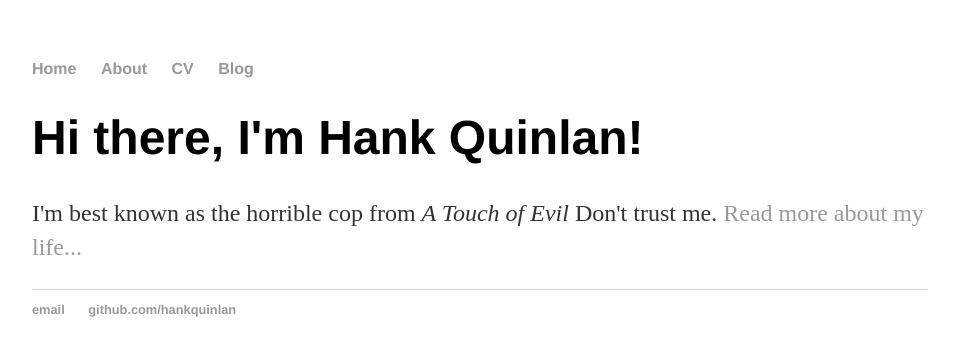
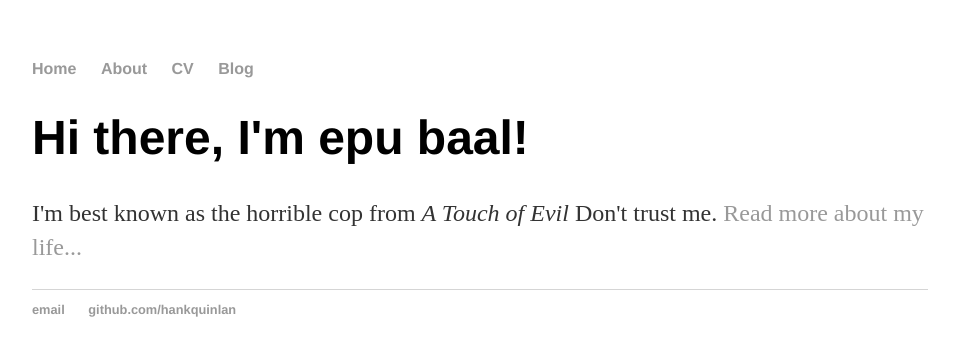
Before and after one commit to hamhuman/hamhuman.github.io, a Jekyll site: the page built from index.html, in a window 1280 px wide. Shown: the top 356 px of the page, without its empty margins (160-1115 px from the left). Built offline with Jekyll 4.4.1, drawn with Linux system fonts in a browser that asks for light colours.

Commit message:
mod index content

```diff
--- a/index.html
+++ b/index.html
@@ -3,6 +3,6 @@ layout: default
 title: epu baal, harmcorp org.
 ---
 <div class="blurb">
-	<h1>Hi there, I'm Hank Quinlan!</h1>
+	<h1>Hi there, I'm epu baal!</h1>
 	<p>I'm best known as the horrible cop from <em>A Touch of Evil</em> Don't trust me. <a href="/about">Read more about my life...</a></p>
 </div><!-- /.blurb -->
```
